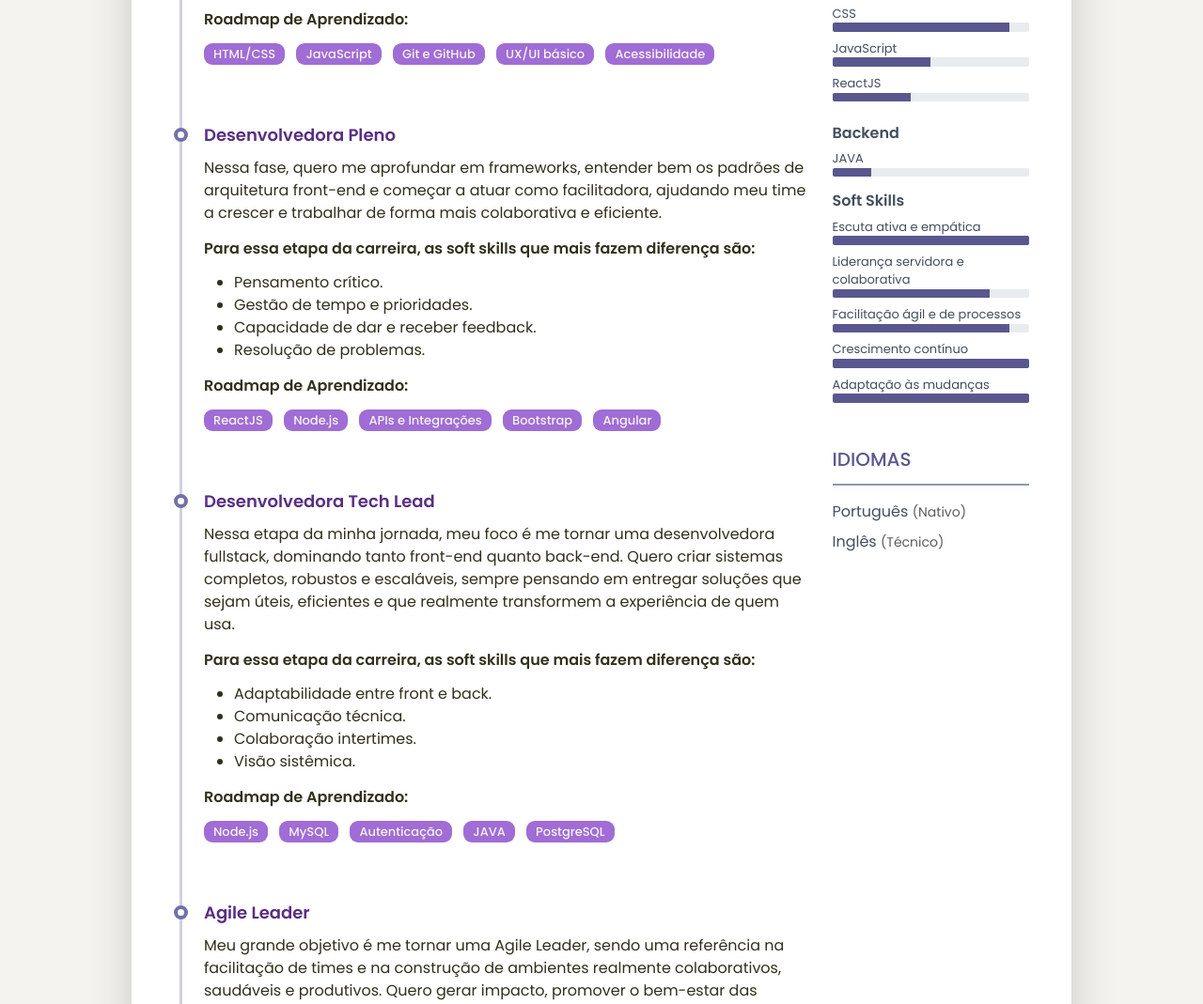
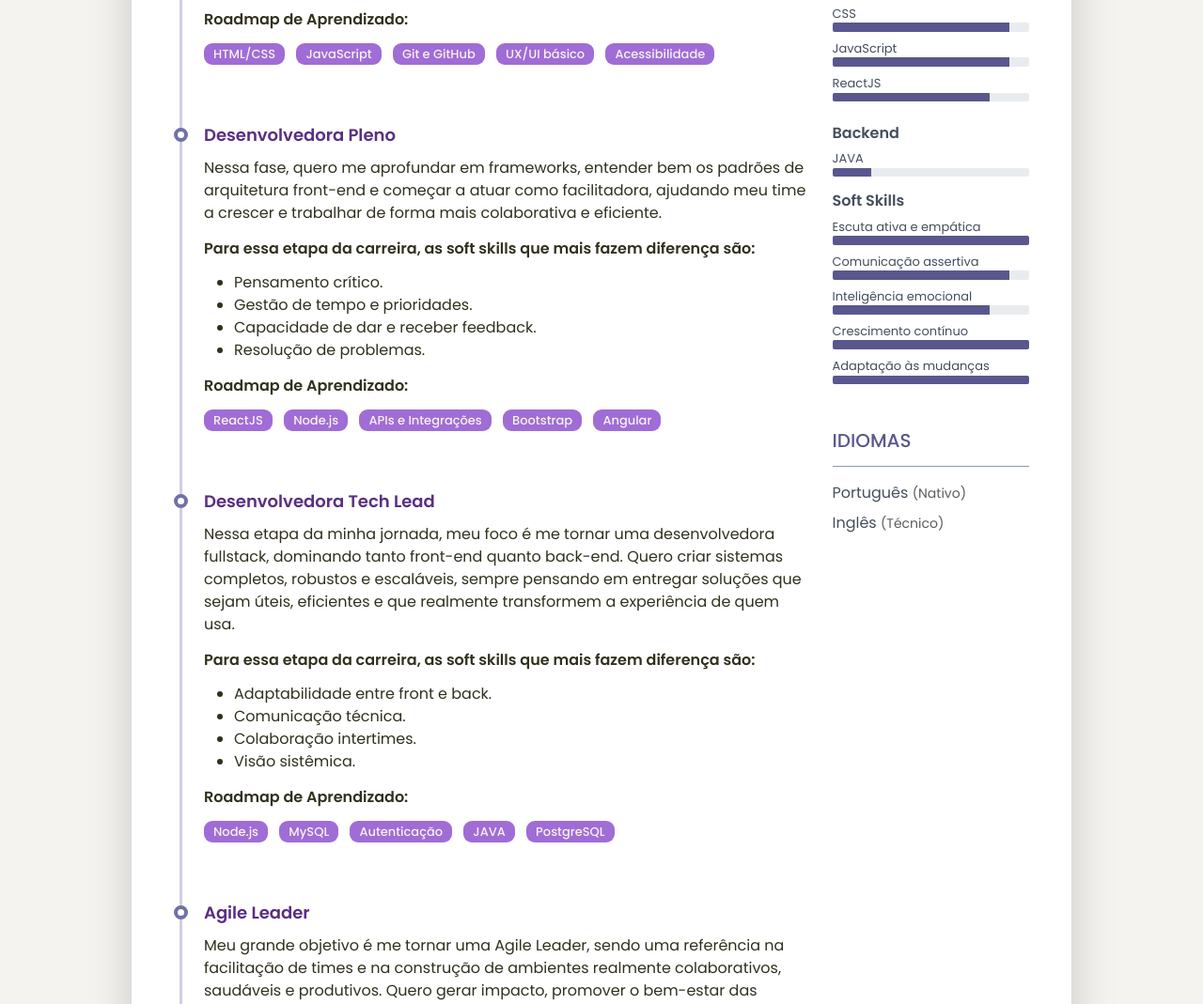
Before and after one commit to lrayssz/mapaCarreiraLaysla, a plain HTML site: page index.html in a window 1280 px wide. Shown: the part 965-2034 px from the top of the page at 94% size. Drawn offline with nearby package versions, Linux system fonts and the light colour scheme.

Commit message:
Modificando conteúdo

```diff
--- a/index.html
+++ b/index.html
@@ -459,7 +459,7 @@
                           <div
                             class="progress-bar theme-progress-bar-dark"
                             role="progressbar"
-                            style="width: 50%"
+                            style="width: 90%"
                             aria-valuenow="25"
                             aria-valuemin="0"
                             aria-valuemax="100"
@@ -472,7 +472,7 @@
                           <div
                             class="progress-bar theme-progress-bar-dark"
                             role="progressbar"
-                            style="width: 40%"
+                            style="width: 80%"
                             aria-valuenow="25"
                             aria-valuemin="0"
                             aria-valuemax="100"
@@ -524,13 +524,13 @@
 
                       <li class="mb-2">
                         <div class="resume-skill-name">
-                          Liderança servidora e colaborativa
+                          Comunicação assertiva
                         </div>
                         <div class="progress resume-progress">
                           <div
                             class="progress-bar theme-progress-bar-dark"
                             role="progressbar"
-                            style="width: 80%"
+                            style="width: 90%"
                             aria-valuenow="25"
                             aria-valuemin="0"
                             aria-valuemax="100"
@@ -540,13 +540,13 @@
 
                       <li class="mb-2">
                         <div class="resume-skill-name">
-                          Facilitação ágil e de processos
+                          Inteligência emocional
                         </div>
                         <div class="progress resume-progress">
                           <div
                             class="progress-bar theme-progress-bar-dark"
                             role="progressbar"
-                            style="width: 90%"
+                            style="width: 80%"
                             aria-valuenow="25"
                             aria-valuemin="0"
                             aria-valuemax="100"
```
